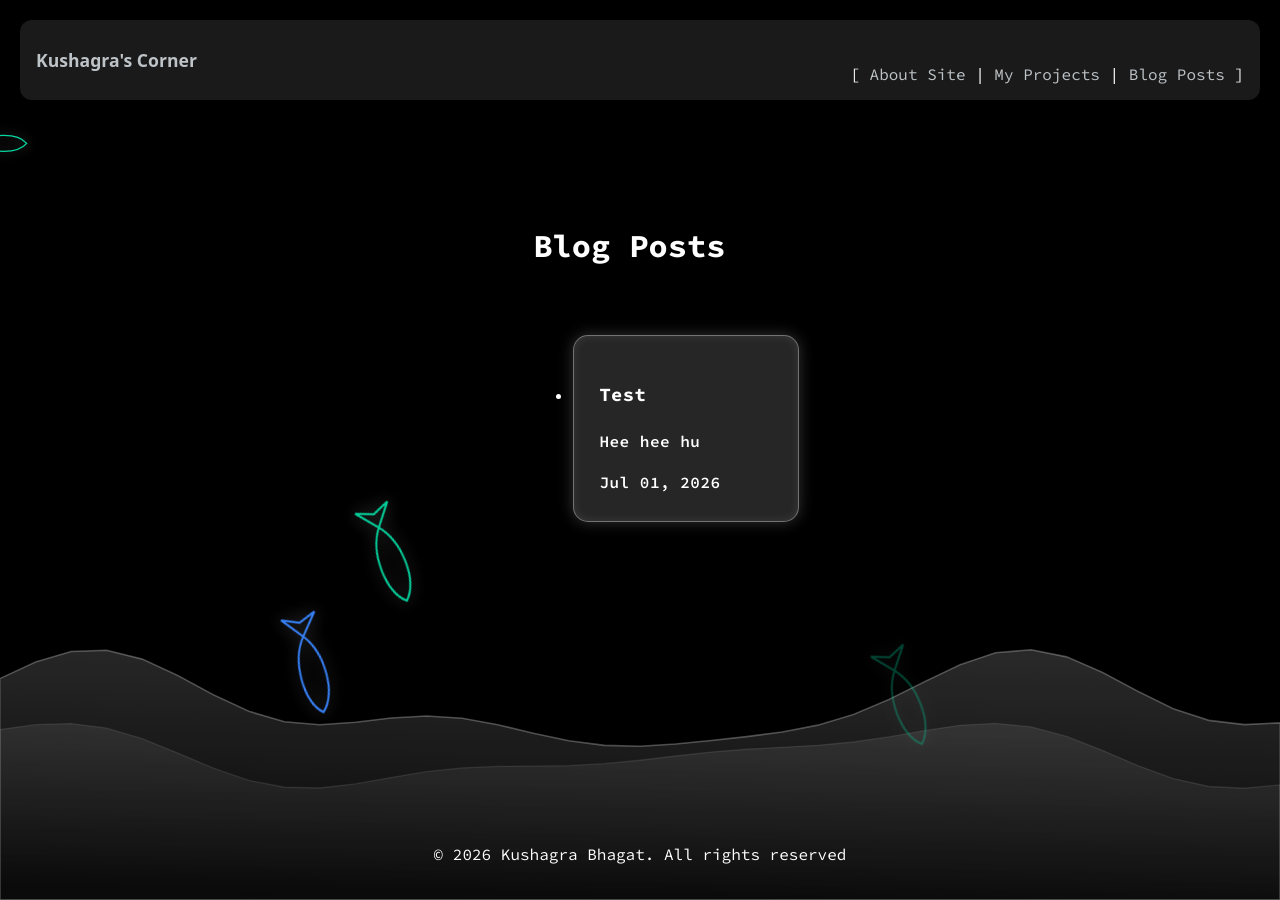
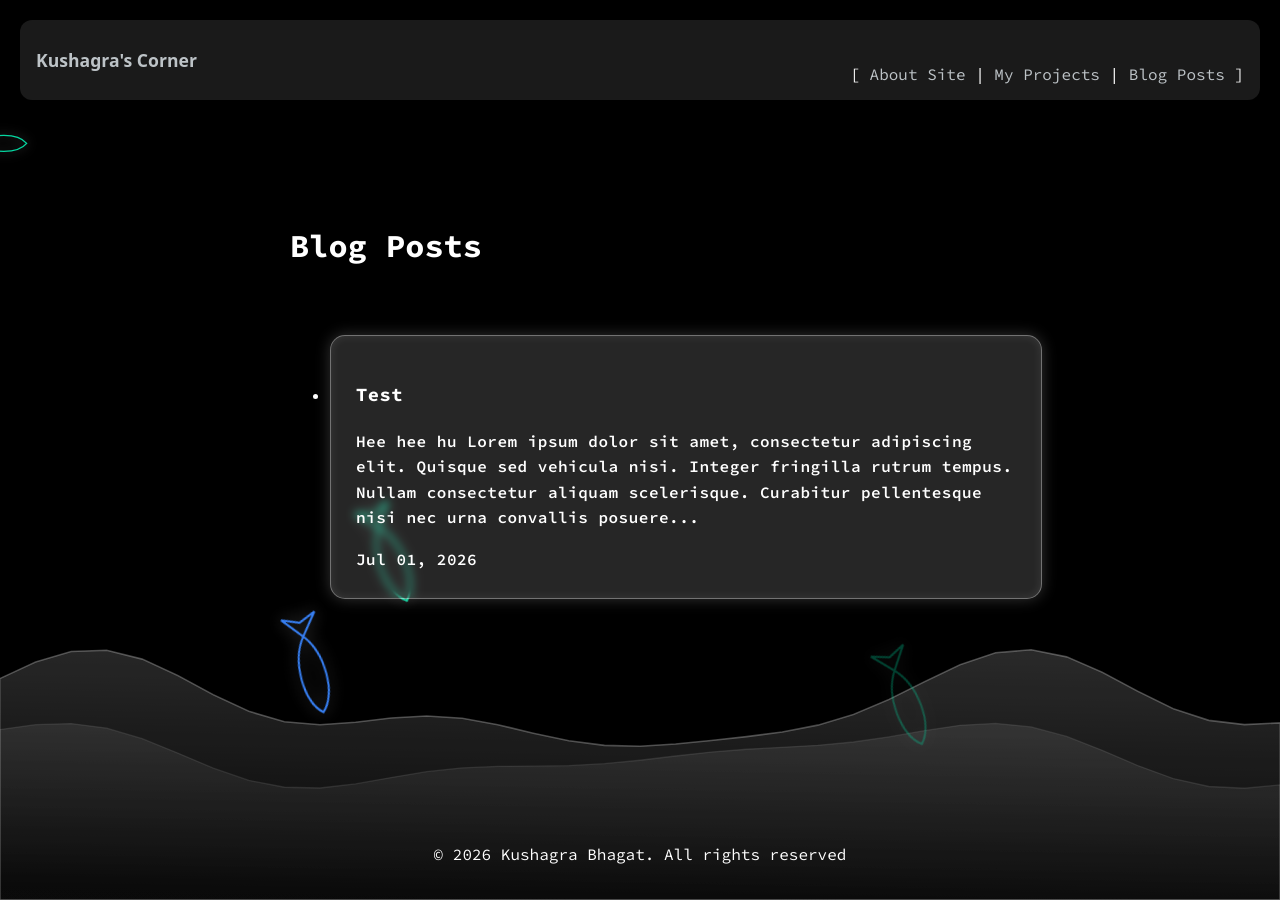
Before and after one commit to kuwushagra/kuwushagra.github.io, a Jekyll site: the page built from posts/index.html, in a window 1280 px wide. Built offline with Jekyll 4.4.1, drawn with Linux system fonts in a browser that asks for light colours; some web fonts are replaced; a style sheet for code colours, icons or effects is not loaded; some of the changed lines change nothing that is shown.

Commit message:
Update 2026-07-01-test.md

```diff
--- a/_posts/2026-07-01-test.md
+++ b/_posts/2026-07-01-test.md
@@ -7,3 +7,12 @@
 ---
 
 Hee hee hu
+Lorem ipsum dolor sit amet, consectetur adipiscing elit. Quisque sed vehicula nisi. Integer fringilla rutrum tempus. Nullam consectetur aliquam scelerisque. Curabitur pellentesque nisi nec urna convallis posuere at eu nulla. Suspendisse ut justo sit amet augue vestibulum pharetra. Vivamus dui enim, vulputate at luctus in, mattis sed neque. In quis imperdiet odio. Donec vestibulum mauris enim, a feugiat ipsum placerat eget. Maecenas nec ligula non arcu laoreet consectetur quis quis sem. Integer eget ligula felis. Morbi malesuada, elit eu maximus pretium, ante massa tincidunt odio, non semper nibh nibh in neque. Quisque sit amet elit at orci ultrices mattis vitae nec elit. Proin ultricies est sed lacus commodo, nec efficitur nunc porttitor. Vestibulum eu libero nulla. In sollicitudin tempor lectus, a cursus odio luctus porta. Suspendisse potenti.
+
+In a facilisis augue. Suspendisse ac est quis lacus pulvinar mattis vel ac mi. Nulla et leo quis libero mattis laoreet nec et mi. Pellentesque habitant morbi tristique senectus et netus et malesuada fames ac turpis egestas. Pellentesque habitant morbi tristique senectus et netus et malesuada fames ac turpis egestas. Sed nec tincidunt tellus. Vivamus ex dolor, pulvinar vel hendrerit non, bibendum at massa. Aenean semper, massa sit amet placerat auctor, orci tortor tristique dui, eu varius urna justo vitae turpis. Pellentesque iaculis leo mauris, sit amet lacinia nibh pretium sit amet. Vivamus imperdiet nulla quis porttitor luctus. Pellentesque aliquam urna ac iaculis blandit. Vestibulum scelerisque blandit efficitur. Praesent ipsum tellus, tincidunt quis est eu, bibendum pharetra ex. Morbi eget lacinia lectus.
+
+Cras eu nisi non dui venenatis fermentum. Nullam nec lectus lacinia, bibendum felis id, sodales justo. Nullam varius sem et erat volutpat, facilisis scelerisque sapien tristique. Proin lobortis porta congue. Donec consequat faucibus bibendum. Nulla ultrices est augue, quis vestibulum risus maximus vitae. Suspendisse tempus pulvinar sapien quis fermentum. Etiam sed augue mauris.
+
+Sed eu venenatis nunc. Nam hendrerit volutpat dui id imperdiet. Donec et tortor lorem. Mauris et eleifend libero. Donec rutrum est id nibh vehicula, at malesuada sem aliquet. Sed pretium consequat malesuada. Vestibulum ante ipsum primis in faucibus orci luctus et ultrices posuere cubilia curae; Nunc quis tortor nec tortor sodales vulputate interdum a ipsum. Aliquam ut neque in massa semper auctor vitae sed leo.
+
+Cras ipsum erat, consequat sed posuere ac, dignissim vitae orci. Sed sed lacinia sem. Maecenas bibendum pretium dolor, sed vestibulum libero vehicula vel. Duis cursus volutpat purus at elementum. Praesent egestas efficitur lacus ac egestas. In sit amet lorem velit. Nullam a fermentum nisl.
```
